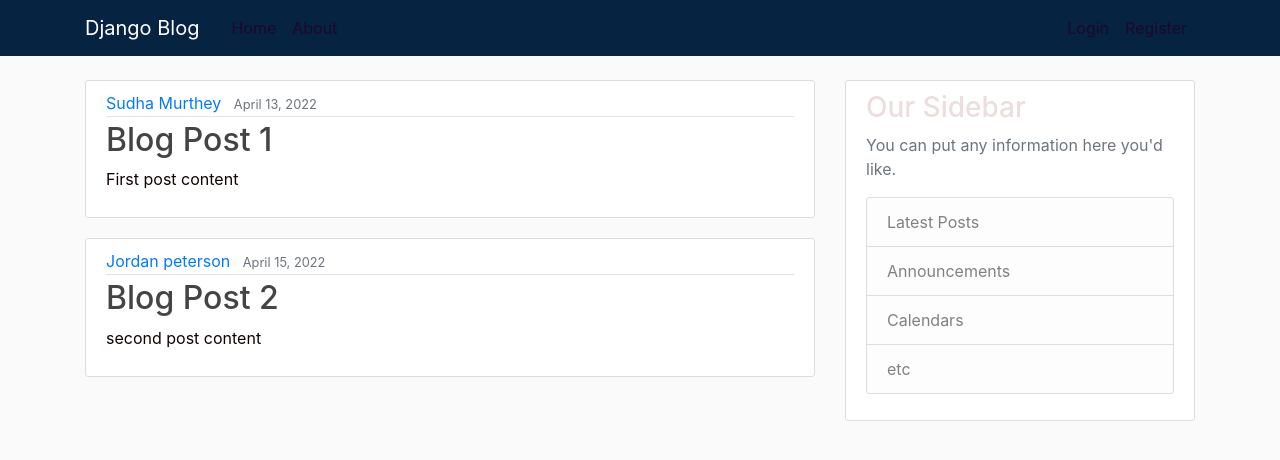
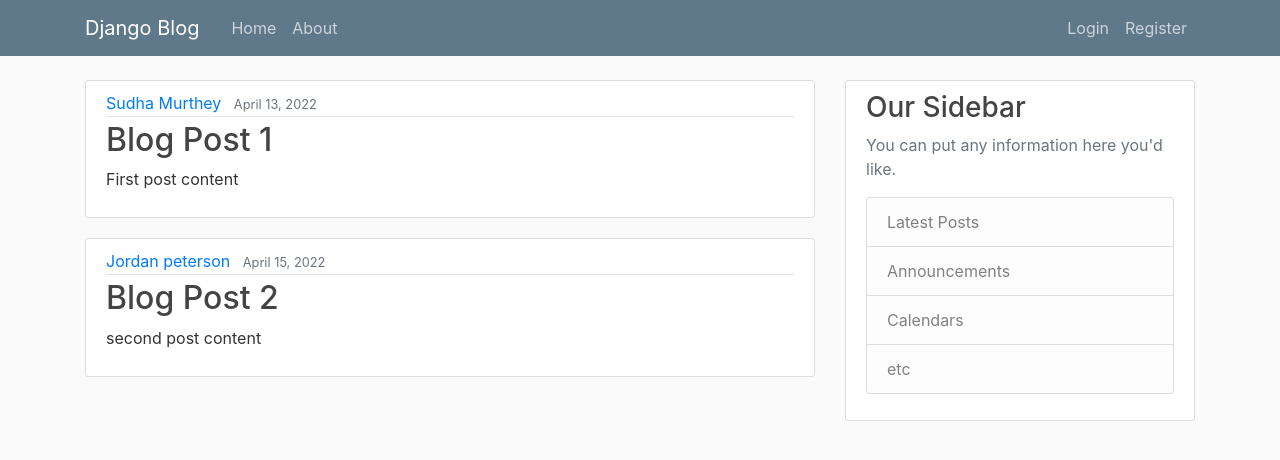
Before and after one commit to resarurkar/carrental, a Django app: page /blog/ in a window 1280 px wide. Shown: the top 460 px of the page. Run offline with Django 3.2, Linux system fonts and the light colour scheme; some libraries are stand-ins or nearby versions.

Commit message:
GUI clr update

```diff
--- a/blog/static/blog/main.css
+++ b/blog/static/blog/main.css
@@ -1,11 +1,11 @@
 body {
     background: #fafafa;
-    color: #110202;
+    color: #333333;
     margin-top: 5rem;
   }
 
   h1, h2, h3, h4, h5, h6 {
-    color: #eddddd;
+    color: #444444;
   }
 
   ul {
@@ -13,15 +13,15 @@ body {
   }
 
   .bg-steel {
-    background-color: #062442;
+    background-color: #5f788a;
   }
 
   .site-header .navbar-nav .nav-link {
-    color: #1e072b;
+    color: #cbd5db;
   }
 
   .site-header .navbar-nav .nav-link:hover {
-    color: #010f09;
+    color: #ffffff;
   }
 
   .site-header .navbar-nav .nav-link.active {
```
